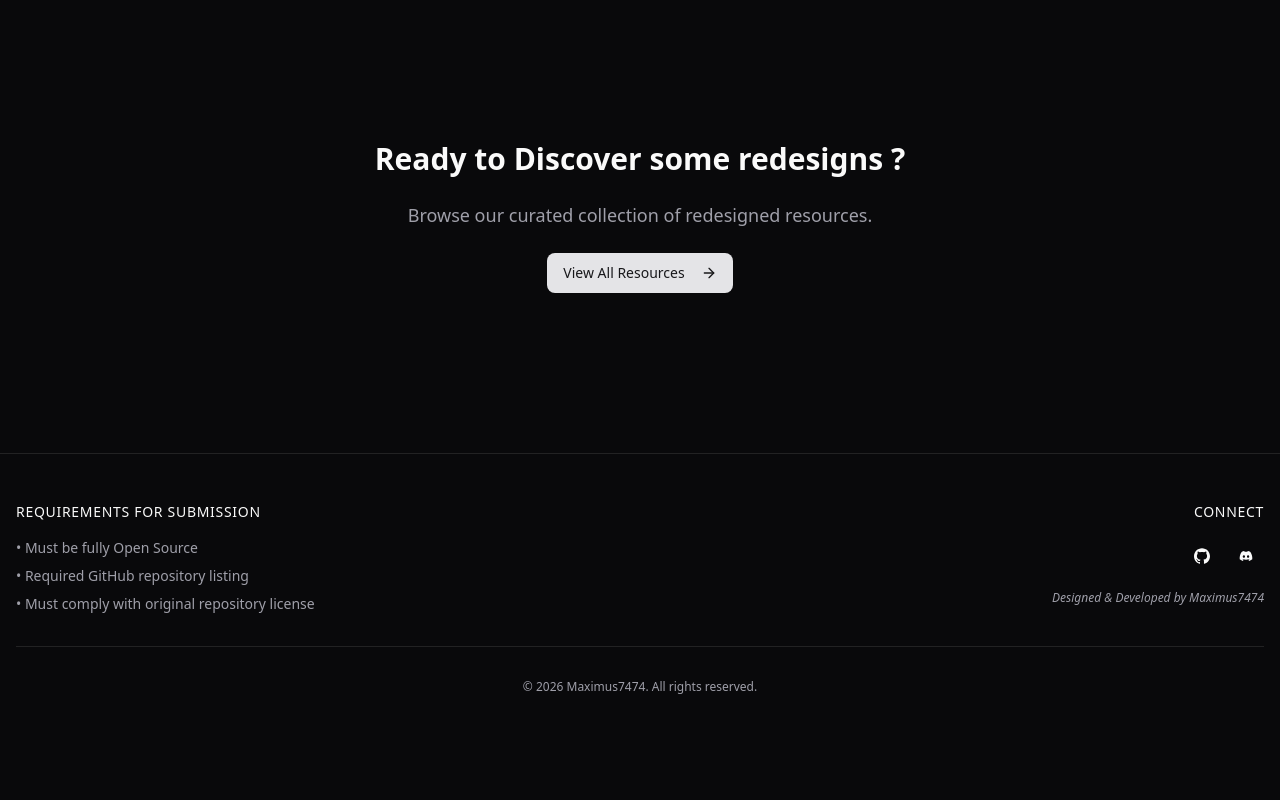
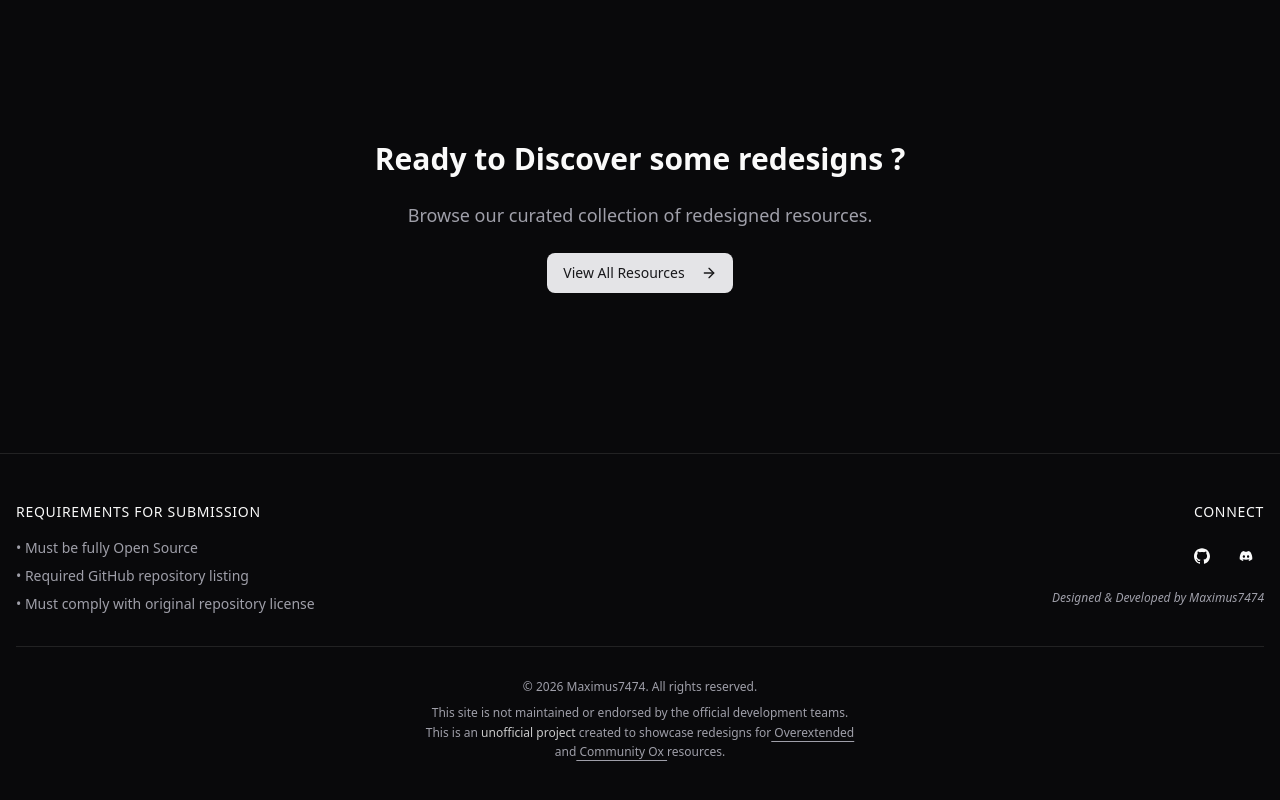
Before and after one commit to Maximus7474/overextended-redesigns, a Next.js app: page / in a window 1280 px wide. Shown: the part 1671-2471 px from the top of the page. Before the commit the page ends 2414 px from the top, so only its background shows below. Built offline with nearby package versions, Linux system fonts and the light colour scheme.

Commit message:
feat(components/footer): disclaimer on project maintainers & endorsement

```diff
--- a/src/components/footer.tsx
+++ b/src/components/footer.tsx
@@ -47,8 +47,24 @@ export default function Footer() {
 					</div>
 				</div>
 
-        <div className="pt-8 border-t flex flex-col justify-center items-center gap-4 text-xs text-muted-foreground">
+				<div className="pt-8 border-t flex flex-col justify-center items-center gap-2 text-center text-xs text-muted-foreground">
 					<p>© 2026 Maximus7474. All rights reserved.</p>
+					<p className="max-w-md leading-relaxed">
+						This site is not maintained or endorsed by the official development teams.<br/>
+						This is an <span className="text-foreground/80 font-medium">unofficial project</span> created to showcase redesigns for
+						<a
+							href="https://github.com/overextended"
+							target="_blank"
+							className="hover:text-foreground underline underline-offset-4 transition-colors"
+						> Overextended </a>
+						and
+						<a
+							href="https://github.com/CommunityOx"
+							target="_blank"
+							className="hover:text-foreground underline underline-offset-4 transition-colors"
+						> Community Ox </a>
+						resources.
+					</p>
 				</div>
 			</div>
 		</footer>
```
Lines whose indentation alone changed are shown as unchanged.
